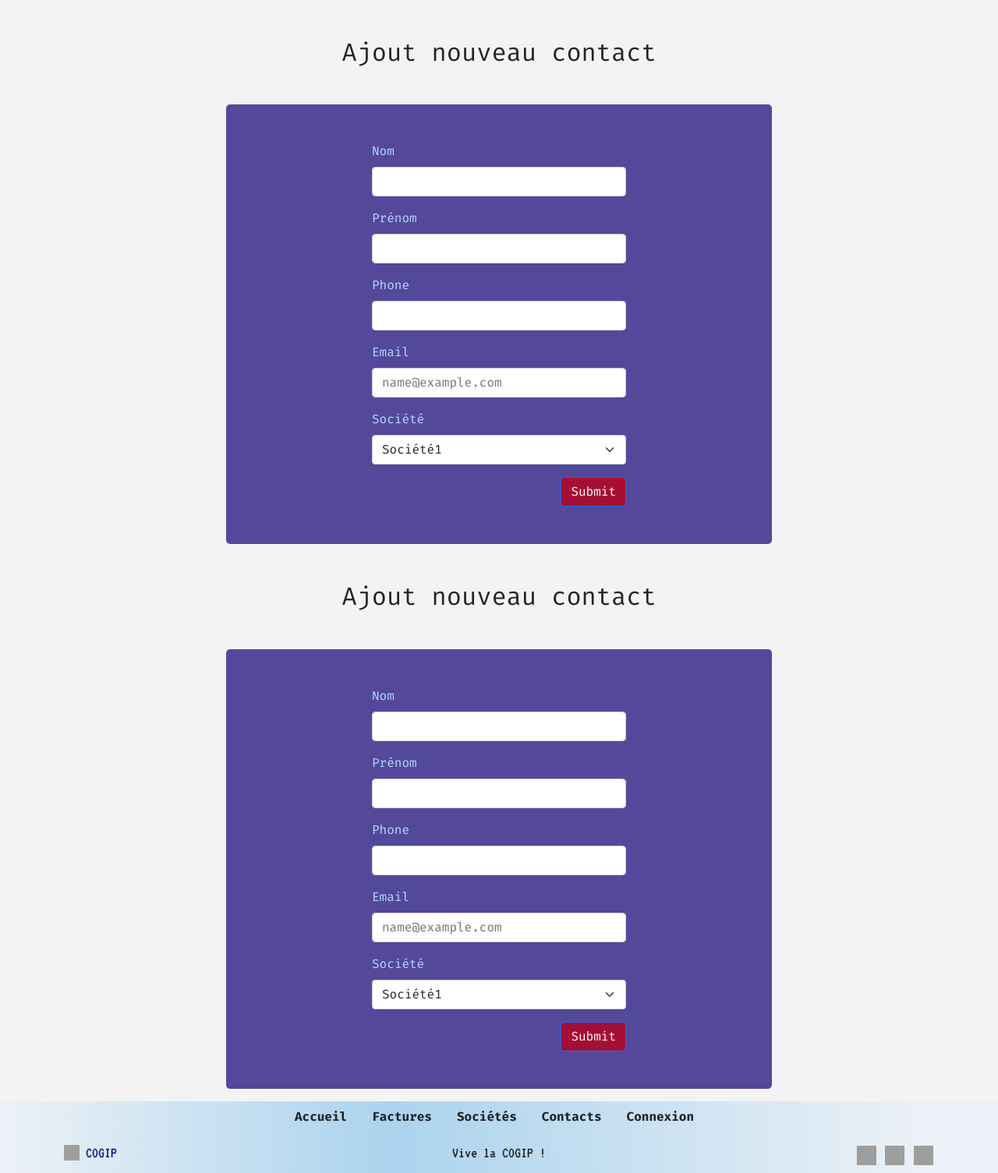
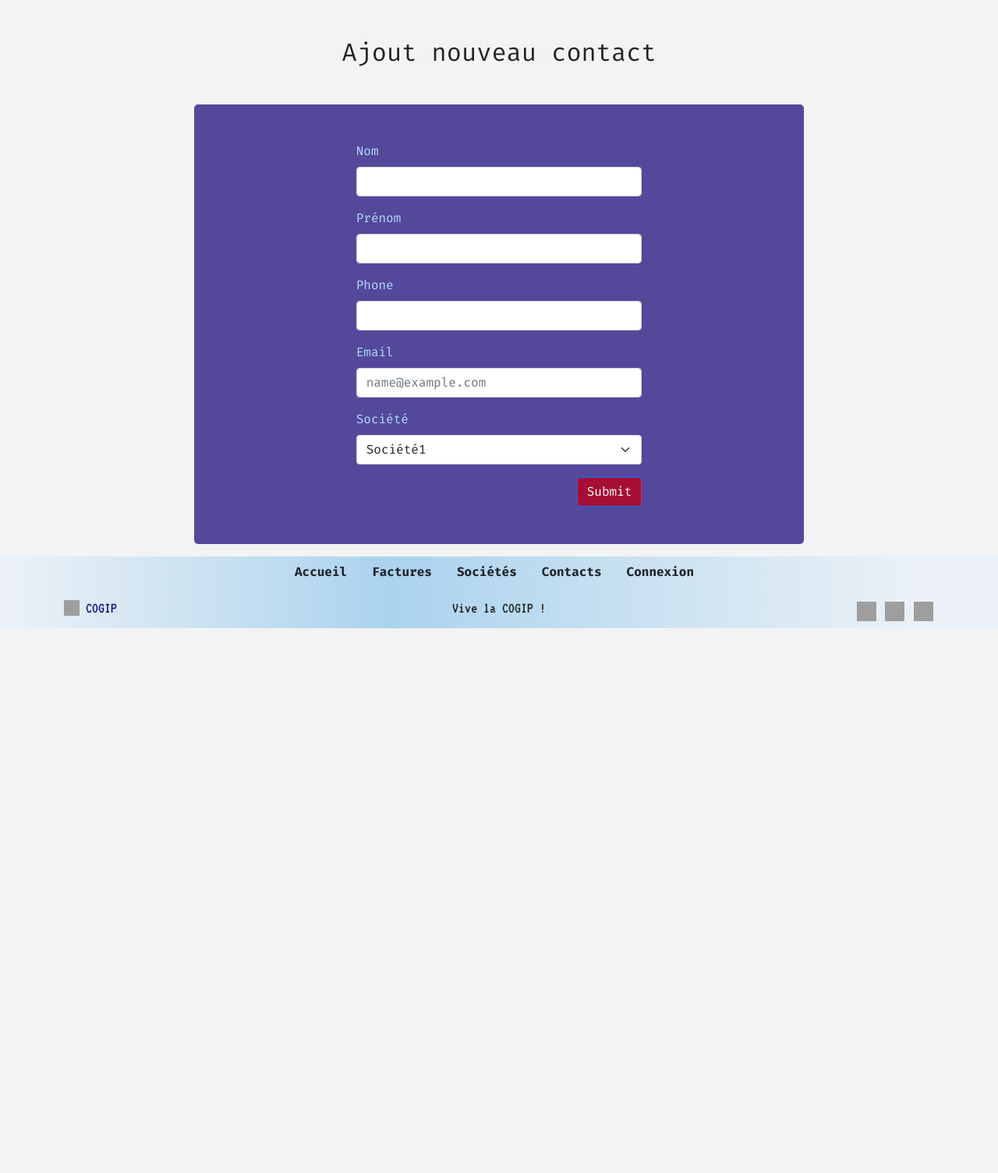
Before and after one commit to jptsr/cogip-challenge, a PHP site: page /nouveau-contact in a window 1280 px wide. Shown: the part 61-1566 px from the top of the page at 78% size. After the commit the page ends 867 px from the top, so only its background shows below. Run offline with PHP 8.4, Linux system fonts and the light colour scheme; some libraries are stand-ins or nearby versions; grey boxes are pictures that could not be loaded.

Commit message:
modifier formulaire

```diff
--- a/src/views/pages/newContact.php
+++ b/src/views/pages/newContact.php
@@ -44,47 +44,7 @@
   </div>
 </div>
 
-<div class="container ">
-  <div class="row align-items-center">
-    <h2 class="mb-5 mt-5 text-center">Ajout nouveau contact</h2>
-  </div>
 
-  <div class="row justify-content-center mx-auto py-5 form_style ">
-    <div class="col-6">
-      <form action="" method="post">
-
-        <div class="mb-3">
-			    <label for="nom" class="form-label">Nom</label>
-			    <input type="text" class="form-control" name="" value="">
-		    </div>
-        <div class="mb-3">
-			    <label for="prenom" class="form-label">Prénom</label>
-			    <input type="text" class="form-control" name="" value="">
-		    </div>
-        <div class="mb-3">
-			    <label for="phone" class="form-label">Phone</label>
-			    <input type="tel" class="form-control" name="">
-		    </div>
-        <div class="mb-3">
-          <label for="email" class="form-label">Email</label>
-          <input type="email" class="form-control"  placeholder="name@example.com">
-        </div>
-		    <div class="mb-3">
-			    <label for="société" class="form-label">Société</label>
-			    <select class="form-select" name="">
-            <!-- loop -->
-				    <option value="2">Société1</option>
-
-			    </select>
-		    </div>
-        <div class="d-grid  justify-content-end">
-          <button type="submit" class="btn btn-primary forme_btn ">Submit</button>
-        </div>
-      </form>
-    </div>
-
-  </div>
-</div>
 
 <?php
 $content = ob_get_clean();
```
Also changed, not shown: public/assets/style/style.css, public/assets/style/style.scss, 1 other file.
